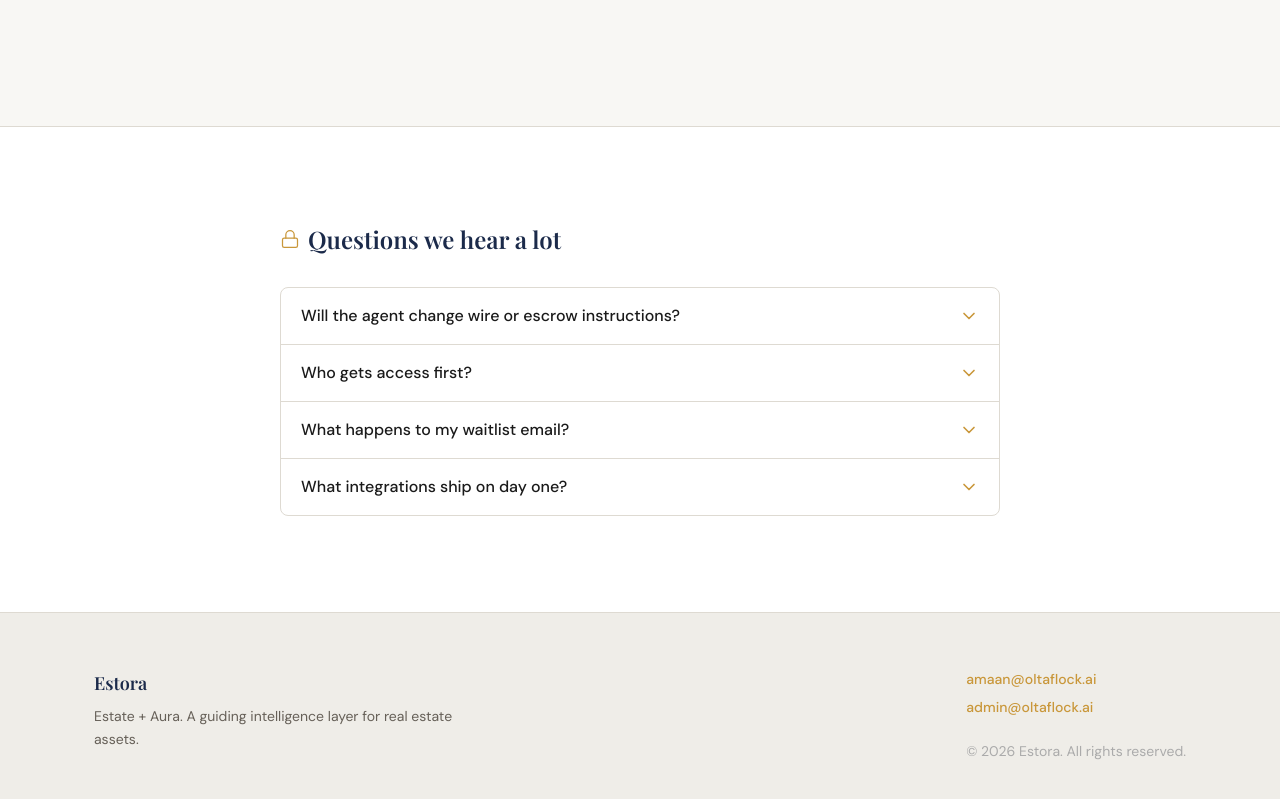
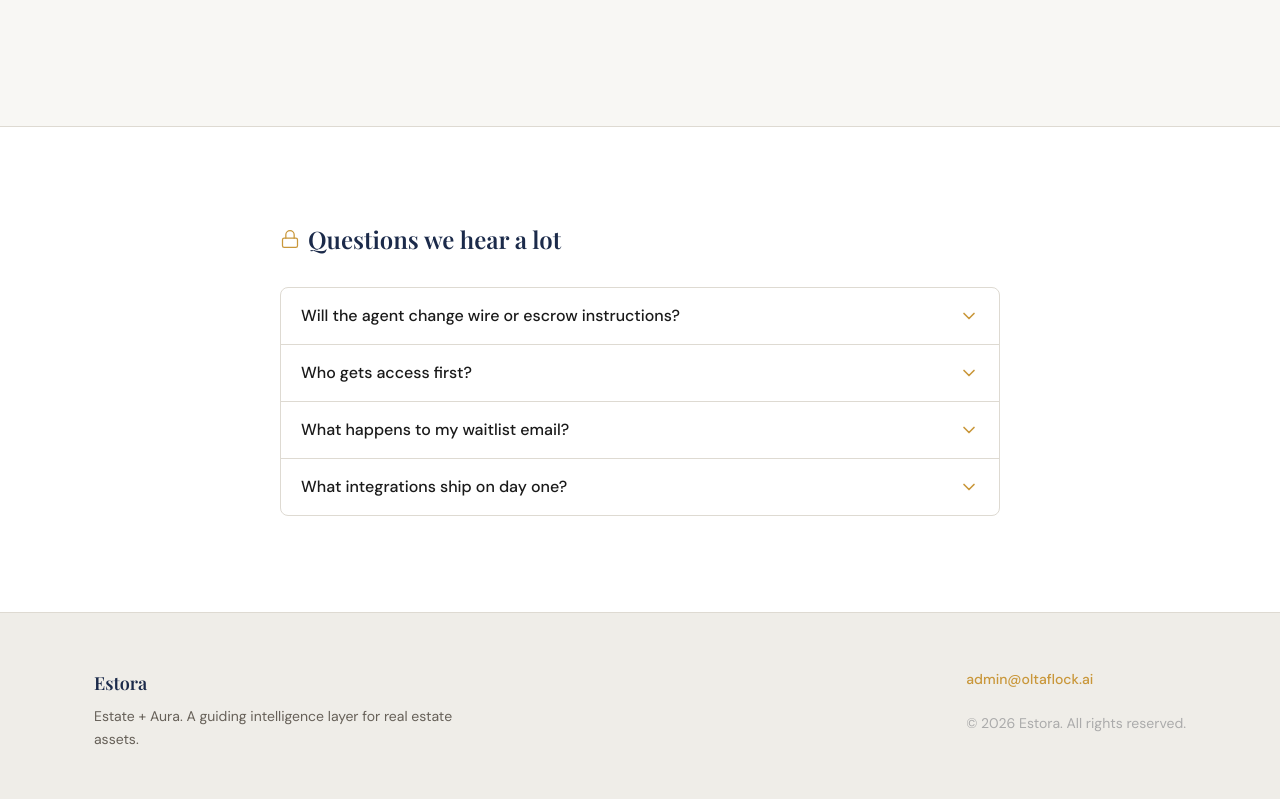
Before and after one commit to Oltaflock-AI/estora-guard, a Next.js app: page / in a window 1280 px wide. Shown: the part 5672-6471 px from the top of the page. Built offline with nearby package versions, Linux system fonts and the light colour scheme; no server answers.

Commit message:
removed email

```diff
--- a/src/app/page.tsx
+++ b/src/app/page.tsx
@@ -481,14 +481,9 @@ export default function HomePage() {
             </p>
           </div>
           <div className="text-sm">
-            <div className="flex flex-col gap-2">
-              <a href="mailto:amaan@oltaflock.ai" className="font-medium text-gold hover:text-navy-light">
-                amaan@oltaflock.ai
-              </a>
-              <a href="mailto:admin@oltaflock.ai" className="font-medium text-gold hover:text-navy-light">
-                admin@oltaflock.ai
-              </a>
-            </div>
+            <a href="mailto:admin@oltaflock.ai" className="font-medium text-gold hover:text-navy-light">
+              admin@oltaflock.ai
+            </a>
             <p className="mt-6 text-disabled">© {new Date().getFullYear()} Estora. All rights reserved.</p>
           </div>
         </div>
```
